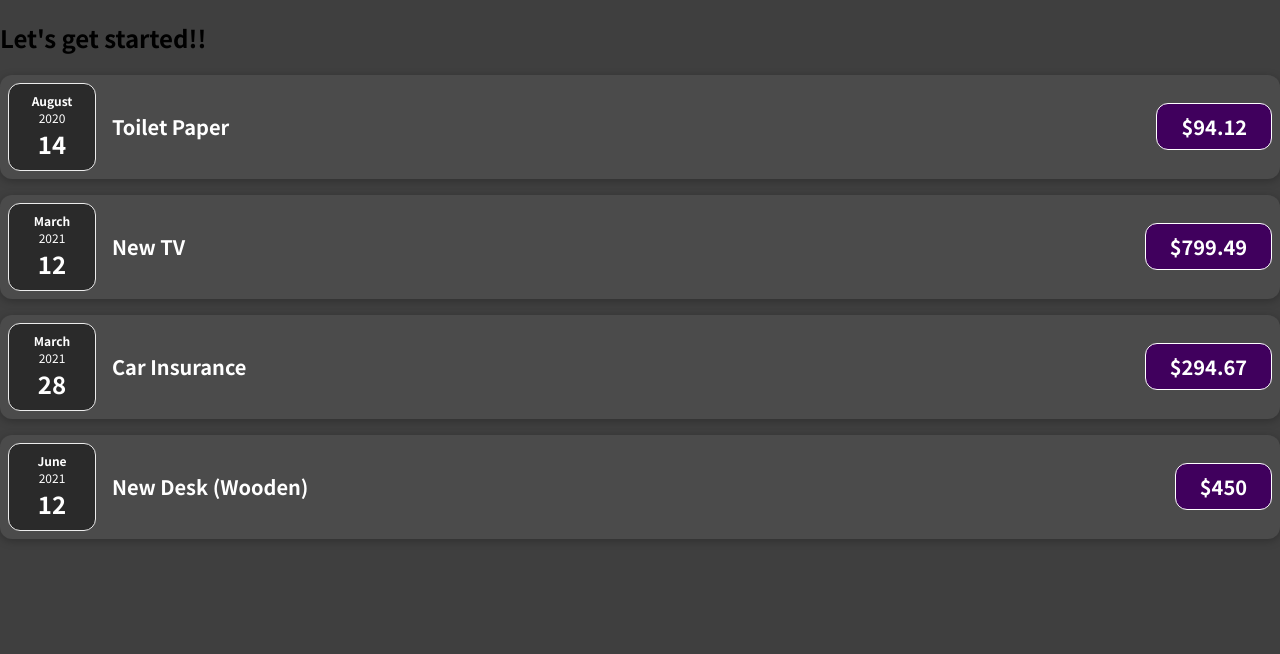
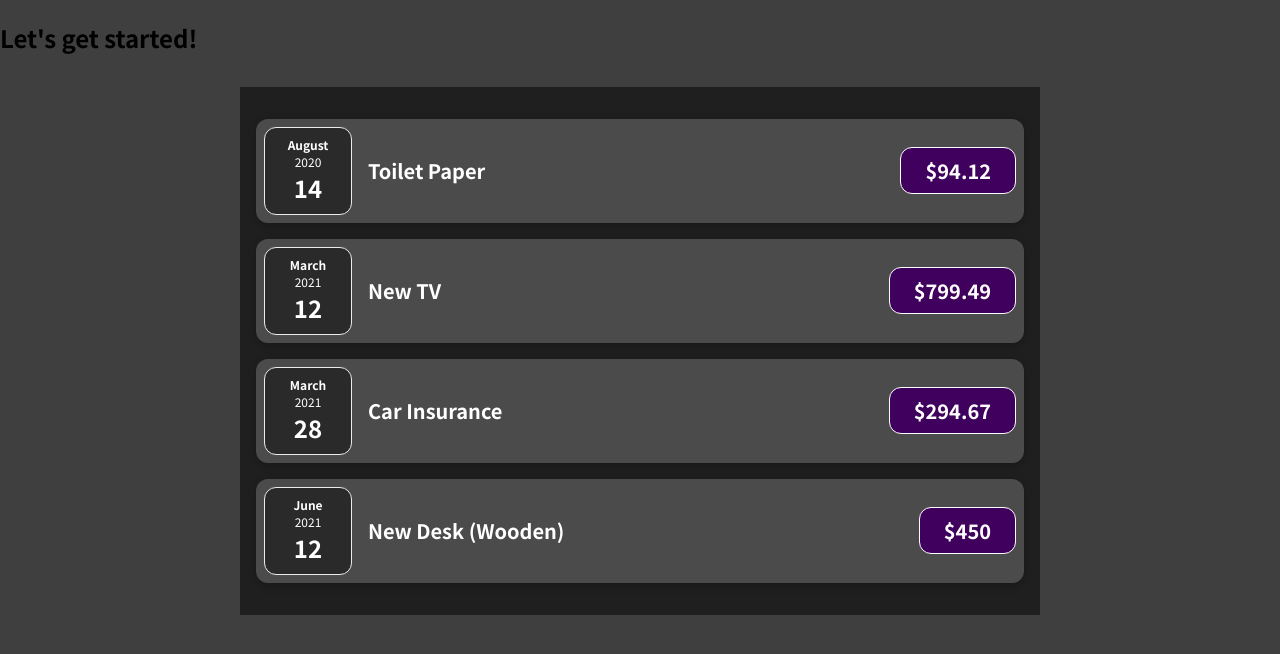
Before and after one commit to profpoochie/React-complete-guide-practice, a JavaScript app in the folder create-complete-guide/: page / in a window 1280 px wide. Shown: the top 654 px of the page. Built offline with nearby package versions, Linux system fonts and the light colour scheme.

Commit message:
Add Expenses.js and Expenses.css

```diff
--- a/create-complete-guide/src/App.js
+++ b/create-complete-guide/src/App.js
@@ -1,4 +1,5 @@
-import ExpenseItem from "./components/ExpenseItem";
+//import ExpenseItem from "./components/ExpenseItem";
+import Expenses from "./components/Expenses";
 function App() {
   const expenses = [
     {
@@ -24,27 +25,8 @@
 
   return (
     <div>
-      <h2>Let's get started!!</h2>
-      <ExpenseItem
-        title={expenses[0].title}
-        amount={expenses[0].amount}
-        date={expenses[0].date}
-      ></ExpenseItem>
-      <ExpenseItem
-        title={expenses[1].title}
-        amount={expenses[1].amount}
-        date={expenses[1].date}
-      ></ExpenseItem>
-      <ExpenseItem
-        title={expenses[2].title}
-        amount={expenses[2].amount}
-        date={expenses[2].date}
-      ></ExpenseItem>
-      <ExpenseItem
-        title={expenses[3].title}
-        amount={expenses[3].amount}
-        date={expenses[3].date}
-      ></ExpenseItem>
+      <h2>Let's get started!</h2>
+      <Expenses items={expenses} />
     </div>
   );
 }
--- /dev/null
+++ b/create-complete-guide/src/components/Expenses.css
@@ -0,0 +1,7 @@
+.expenses {
+    padding: 1rem;
+    background-color: rgb(31, 31, 31);
+    margin: 2rem auto;
+    width: 50rem;
+    max-width: 95%;
+}
--- /dev/null
+++ b/create-complete-guide/src/components/Expenses.js
@@ -0,0 +1,31 @@
+import ExpenseItem from "./ExpenseItem";
+import "./Expenses.css";
+
+function Expenses(props) {
+  return (
+    <div className="expenses">
+      <ExpenseItem
+        title={props.items[0].title}
+        amount={props.items[0].amount}
+        date={props.items[0].date}
+      />
+      <ExpenseItem
+        title={props.items[1].title}
+        amount={props.items[1].amount}
+        date={props.items[1].date}
+      />
+      <ExpenseItem
+        title={props.items[2].title}
+        amount={props.items[2].amount}
+        date={props.items[2].date}
+      />
+      <ExpenseItem
+        title={props.items[3].title}
+        amount={props.items[3].amount}
+        date={props.items[3].date}
+      />
+    </div>
+  );
+}
+
+export default Expenses;
```
